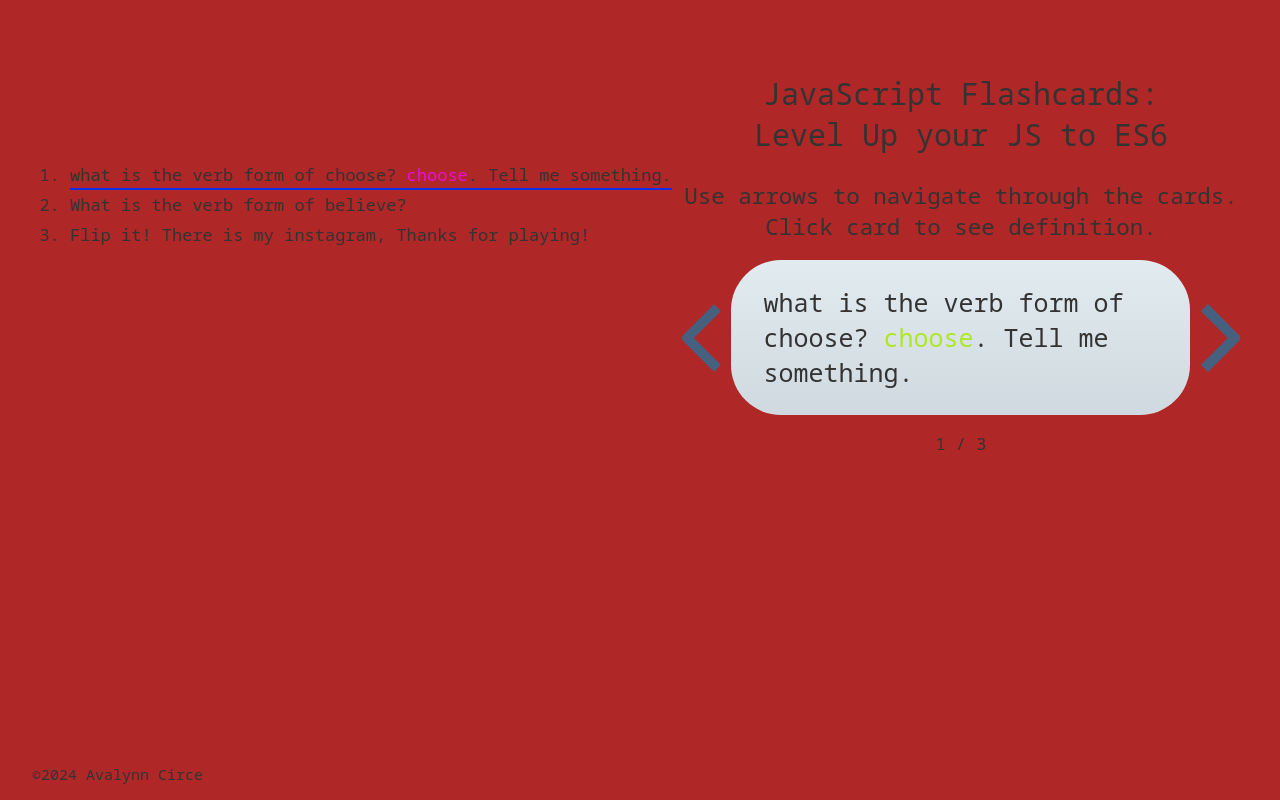
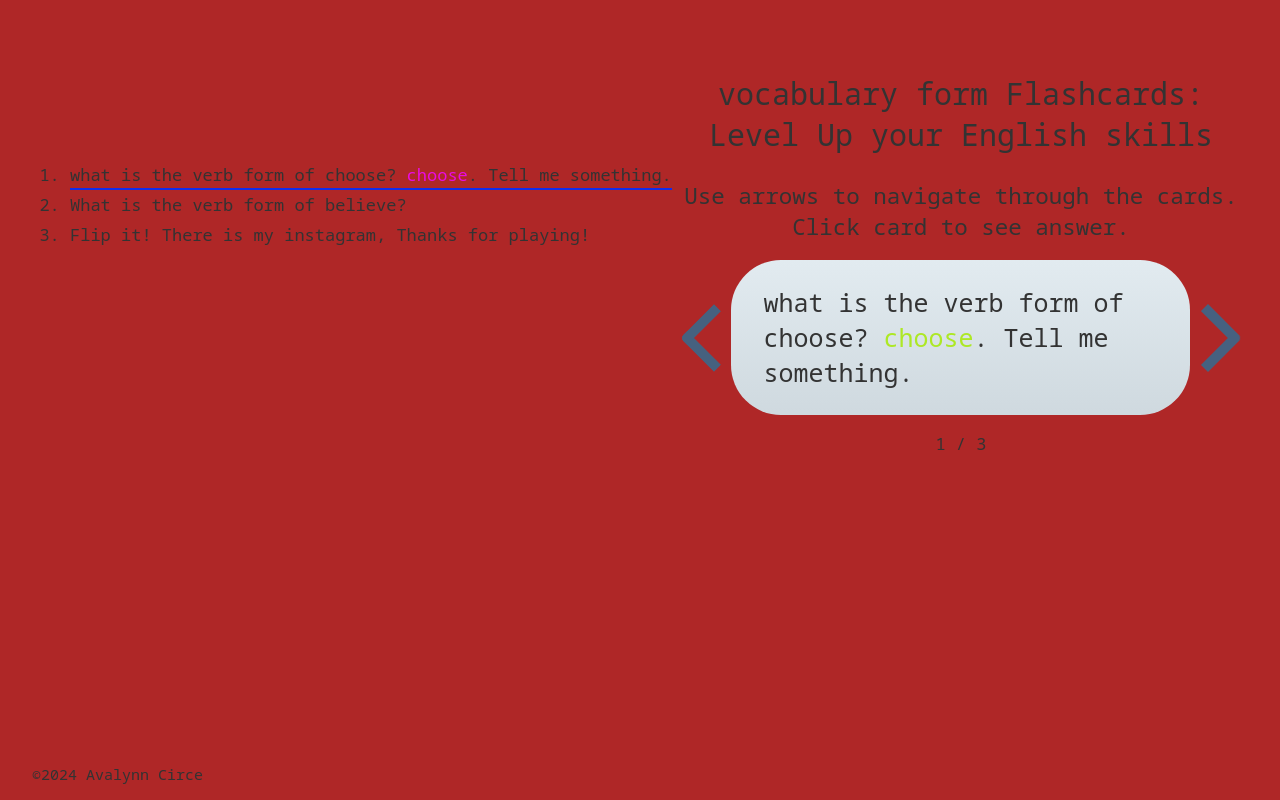
Before and after one commit to zzzBeozzz/jj, a plain HTML site: page index.html in a window 1280 px wide. Drawn offline with Linux system fonts and the light colour scheme.

Commit message:
Update index.html

```diff
--- a/index.html
+++ b/index.html
@@ -17,8 +17,8 @@
         <section id="index"><!-- function buildIndex() --></section>
         <section id="content">
             <header>
-                <h1>JavaScript Flashcards: <span>Level Up your JS to ES6</span></h1>
-                <h2>Use arrows to navigate through the&nbsp;cards. <span>Click card to see definition.</span></h2>
+                <h1>vocabulary form Flashcards: <span>Level Up your English skills</span></h1>
+                <h2>Use arrows to navigate through the&nbsp;cards. <span>Click card to see answer.</span></h2>
             </header>
             <section id="flashcards">
                 <button id="prev"aria-label="previous"></button>
```
